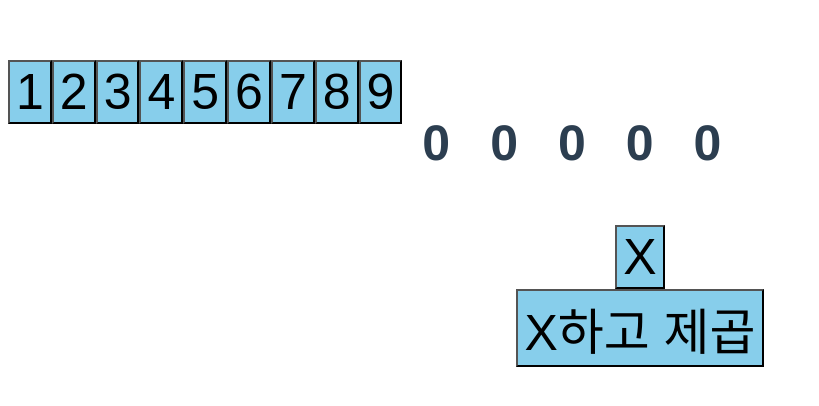
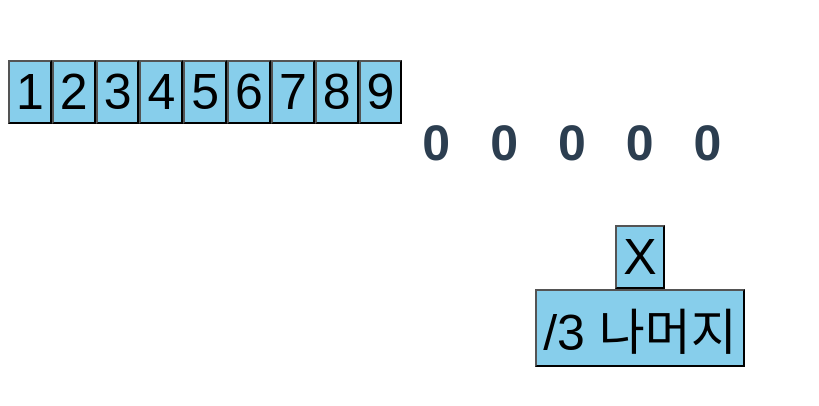
Before and after one commit to bobready0812/vue, a Vue app: page / in a window 1280 px wide. Shown: the top 406 px of the page, without its empty margins (0-819 px from the left). Built offline with nearby package versions, Linux system fonts and the light colour scheme.

Commit message:
20211007

```diff
--- a/src/App.vue
+++ b/src/App.vue
@@ -58,7 +58,7 @@
             <button>X</button>
         </div>
         <div @click="timtim2" class="btn">
-            <button>X하고 제곱</button>
+            <button> /3 나머지</button>
         </div>
 </template>
 
@@ -177,7 +177,7 @@
             ,
 
             timtim2() {
-                this.times2 = (this.num1 * this.num2 * this.num3) **4 ;
+                this.times2 = (this.num1 * this.num2 * this.num3) % 3  ;
             }
 
         }
```
